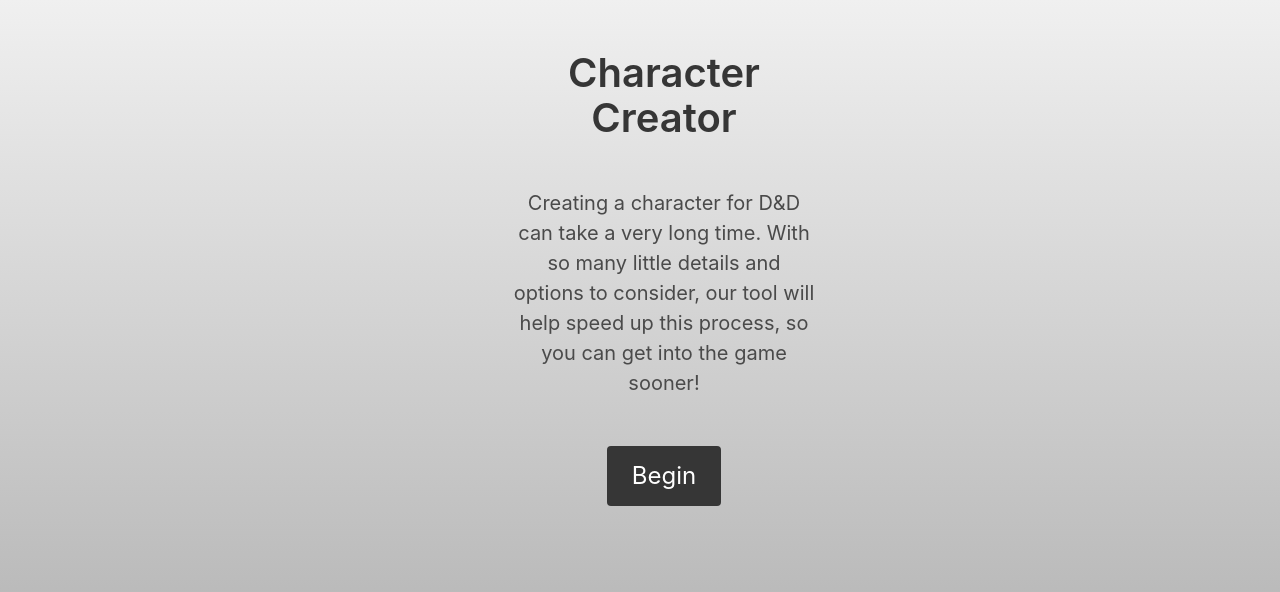
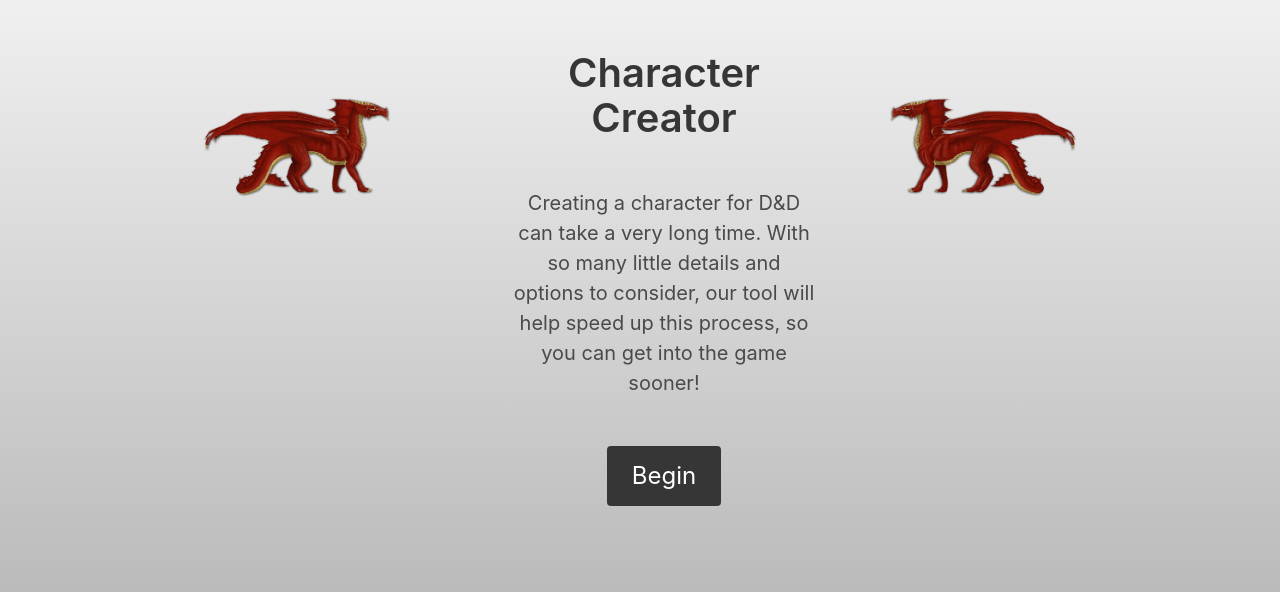
Before and after one commit to DexZax/dnd-character-creation, a plain HTML site: page index.html in a window 1280 px wide. Shown: the part 112-704 px from the top of the page. Drawn offline with nearby package versions, Linux system fonts and the light colour scheme; the site is published under a folder, as on GitHub Pages, so addresses that start at the root find nothing.

Commit message:
fix img url

```diff
--- a/index.html
+++ b/index.html
@@ -43,7 +43,7 @@
     <section class="columns content is-centered mt-6">
 
         <div class="column is-2-desktop is-3-tablet is-4-mobile m-6">
-            <img class="landing-img" src="/assets/images/drgn1.png"
+            <img class="landing-img" src="./assets/images/drgn1.png"
                 alt="" class="accent1">
         </div>
 
@@ -58,7 +58,7 @@
         </div>
 
         <div class="column is-2-desktop is-3-tablet is-4-mobile m-6">
-            <img class="landing-img" src="/assets/images/drgn2.png"
+            <img class="landing-img" src="./assets/images/drgn2.png"
                 alt="" class="accent1">
         </div>
 
```
